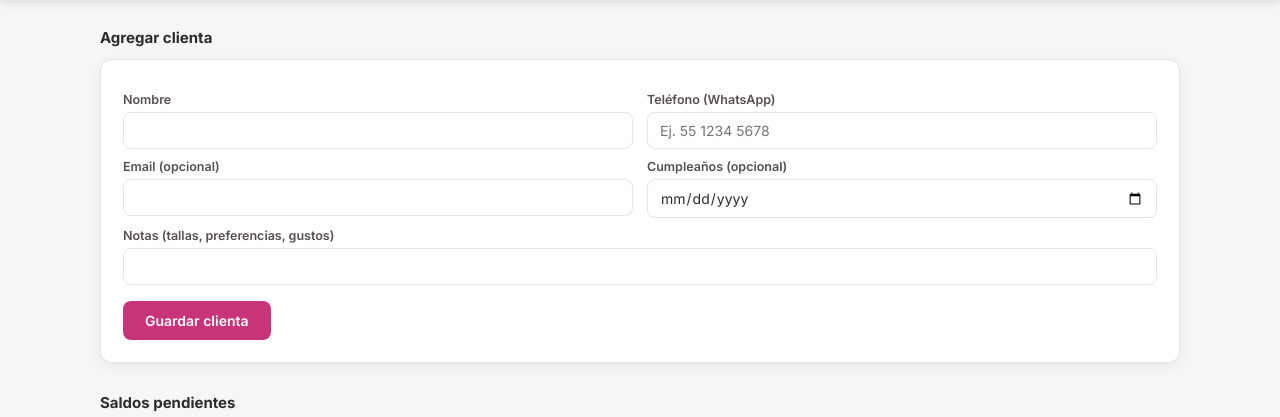
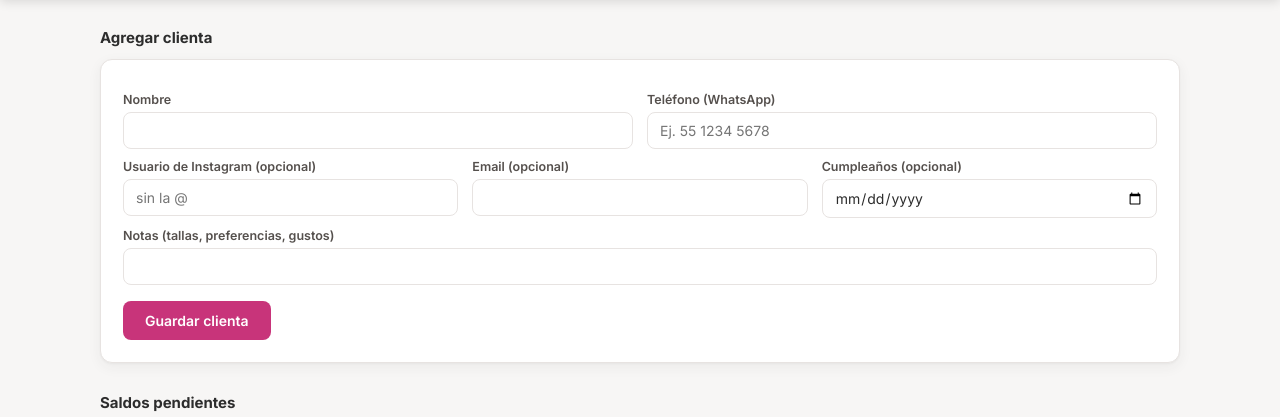
Before and after one commit to yuvalbaryosefp-alt/isha-wear-pos, a FastAPI app: template templates/clientas.html in a window 1280 px wide. Shown: the part 66-483 px from the top of the page. Run offline with FastAPI, Linux system fonts and the light colour scheme; the template is opened without the code that fills it, so the values that code supplies are empty.

Commit message:
Liga Instagram al sistema: canal de venta + usuario por clienta
- "Instagram" ya es una opción más de Canal al registrar una venta
  (individual o carrito), igual que Consignación/Mayoreo/Domicilio.
- Las clientas ahora pueden tener un usuario de Instagram guardado (se
  limpia solo si pegas el link completo del perfil o le pones la @). En
  su ficha aparecen links directos a "Ver perfil" y "Enviar DM".
- Se agrega la posibilidad de EDITAR una clienta que ya existe (nombre,
  teléfono, email, cumpleaños, notas, instagram) — antes solo se podía
  dar de alta o eliminar, no había forma de agregarle el Instagram a una
  clienta ya creada.

Probado: limpieza de @usuario/URL completa, guardado en base de datos
(transacción de prueba revertida, sin tocar datos reales), y que la
ficha renderiza los links correctamente con y sin instagram guardado.

```diff
--- a/app/main.py
+++ b/app/main.py
@@ -55,6 +55,7 @@ CANALES = {
     "consignacion": "Consignación",
     "mayoreo": "Mayoreo",
     "domicilio": "Domicilio",
+    "instagram": "Instagram",
 }
 
 # Días sin venderse a partir de los cuales una prenda con stock se marca
@@ -191,6 +192,19 @@ def parsear_dinero(texto: str) -> float | None:
         return float(texto.replace(",", "").strip())
     except ValueError:
         return None
+
+
+def limpiar_usuario_instagram(texto: str) -> str | None:
+    """Deja solo el @usuario de Instagram, venga como '@nombre', 'nombre',
+    o pegado el link completo del perfil ('instagram.com/nombre/...')."""
+    texto = (texto or "").strip()
+    if not texto:
+        return None
+    if "instagram.com/" in texto:
+        texto = texto.split("instagram.com/", 1)[1]
+    texto = texto.split("?")[0].strip("/ ")
+    texto = texto.lstrip("@")
+    return texto or None
 
 
 def siguiente_numero_nota(conn, sucursal_id: int) -> int:
@@ -1685,6 +1699,7 @@ def crear_clienta(
     email: str = Form(""),
     cumpleanos: str = Form(""),
     notas: str = Form(""),
+    instagram: str = Form(""),
     siguiente: str = Form("/clientas"),  # a dónde regresar (una vendedora no puede ver /clientas)
 ):
     """Da de alta una clienta nueva. Accesible tanto para admin (desde
@@ -1705,8 +1720,8 @@ def crear_clienta(
 
     with engine.begin() as conn:
         nueva_id = conn.execute(text(
-            "INSERT INTO clientas (nombre, telefono, email, cumpleanos, notas) "
-            "VALUES (:nombre, :telefono, :email, :cumpleanos, :notas) "
+            "INSERT INTO clientas (nombre, telefono, email, cumpleanos, notas, instagram) "
+            "VALUES (:nombre, :telefono, :email, :cumpleanos, :notas, :instagram) "
             "RETURNING id"
         ), {
             "nombre": nombre,
@@ -1714,11 +1729,52 @@ def crear_clienta(
             "email": email.strip() or None,
             "cumpleanos": cumpleanos.strip() or None,
             "notas": notas.strip() or None,
+            "instagram": limpiar_usuario_instagram(instagram),
         }).scalar_one()
 
     if "application/json" in request.headers.get("accept", ""):
         return {"id": nueva_id, "nombre": nombre}
     return RedirectResponse(siguiente, status_code=303)
+
+
+@app.post("/clientas/{cliente_id}/editar", dependencies=[Depends(requiere_admin)])
+def editar_clienta(
+    cliente_id: int,
+    nombre: str = Form(...),
+    telefono: str = Form(""),
+    email: str = Form(""),
+    cumpleanos: str = Form(""),
+    notas: str = Form(""),
+    instagram: str = Form(""),
+):
+    """Actualiza los datos de una clienta que ya existe (ej. agregarle el
+    usuario de Instagram a alguien dada de alta antes de que existiera este
+    campo). Antes no había forma de editar una clienta, solo darla de alta
+    o eliminarla."""
+    nombre = nombre.strip()
+    if not nombre:
+        return RedirectResponse(
+            f"/clientas/{cliente_id}?error=El nombre no puede quedar vacío.", status_code=303,
+        )
+
+    with engine.begin() as conn:
+        actualizada = conn.execute(text(
+            "UPDATE clientas SET nombre = :nombre, telefono = :telefono, email = :email, "
+            "       cumpleanos = :cumpleanos, notas = :notas, instagram = :instagram "
+            "WHERE id = :id RETURNING id"
+        ), {
+            "nombre": nombre,
+            "telefono": telefono.strip() or None,
+            "email": email.strip() or None,
+            "cumpleanos": cumpleanos.strip() or None,
+            "notas": notas.strip() or None,
+            "instagram": limpiar_usuario_instagram(instagram),
+            "id": cliente_id,
+        }).scalar_one_or_none()
+
+    if actualizada is None:
+        return RedirectResponse("/clientas?error=Clienta no encontrada.", status_code=303)
+    return RedirectResponse(f"/clientas/{cliente_id}", status_code=303)
 
 
 @app.post("/clientas/{cliente_id}/abonar", dependencies=[Depends(requiere_admin)])
@@ -1864,7 +1920,7 @@ def ver_clienta(request: Request, cliente_id: int, error: str | None = None):
     imprimir por separado, además del abono general a toda su cuenta."""
     with engine.connect() as conn:
         clienta = conn.execute(text(
-            "SELECT id, nombre, telefono, email, cumpleanos, notas FROM clientas WHERE id = :id"
+            "SELECT id, nombre, telefono, email, cumpleanos, notas, instagram FROM clientas WHERE id = :id"
         ), {"id": cliente_id}).mappings().one_or_none()
 
         if clienta is None:
--- a/schema.sql
+++ b/schema.sql
@@ -74,6 +74,10 @@ CREATE TABLE IF NOT EXISTS clientas (
     notas        TEXT,             -- tallas, preferencias, gustos
     creada_en    TIMESTAMPTZ NOT NULL DEFAULT NOW()
 );
+
+-- Usuario de Instagram (sin la @), para abrirle el perfil o mandarle DM
+-- directo desde su ficha sin tener que buscarla a mano.
+ALTER TABLE clientas ADD COLUMN IF NOT EXISTS instagram TEXT;
 
 
 -- ------------------------------------------------------------
@@ -194,7 +198,7 @@ ALTER TABLE ventas ADD COLUMN IF NOT EXISTS apartado BOOLEAN NOT NULL DEFAULT FA
 -- para CHECKs; el nombre es el que Postgres autogeneró al crear la tabla.
 ALTER TABLE ventas DROP CONSTRAINT IF EXISTS ventas_canal_check;
 ALTER TABLE ventas ADD CONSTRAINT ventas_canal_check
-    CHECK (canal IN ('boutique', 'ecommerce', 'consignacion', 'mayoreo', 'domicilio'));
+    CHECK (canal IN ('boutique', 'ecommerce', 'consignacion', 'mayoreo', 'domicilio', 'instagram'));
 
 -- ------------------------------------------------------------
 -- 8. VENDEDORAS  (quién atendió cada venta, para reportes de comisiones)
--- a/templates/carrito.html
+++ b/templates/carrito.html
@@ -31,6 +31,7 @@
             <option value="consignacion">Consignación</option>
             <option value="mayoreo">Mayoreo</option>
             <option value="domicilio">Domicilio</option>
+            <option value="instagram">Instagram</option>
           </select>
         </div>
         <div>
--- a/templates/clientas.html
+++ b/templates/clientas.html
@@ -21,6 +21,10 @@
         </div>
       </div>
       <div class="fila-form">
+        <div>
+          <label for="instagram">Usuario de Instagram (opcional)</label>
+          <input type="text" id="instagram" name="instagram" placeholder="sin la @">
+        </div>
         <div>
           <label for="email">Email (opcional)</label>
           <input type="text" id="email" name="email">
--- a/templates/ventas.html
+++ b/templates/ventas.html
@@ -45,6 +45,7 @@
             <option value="consignacion">Consignación</option>
             <option value="mayoreo">Mayoreo</option>
             <option value="domicilio">Domicilio</option>
+            <option value="instagram">Instagram</option>
           </select>
         </div>
         <div>
```
Also changed, not shown: templates/clienta_detalle.html (+47 -0 lines).
